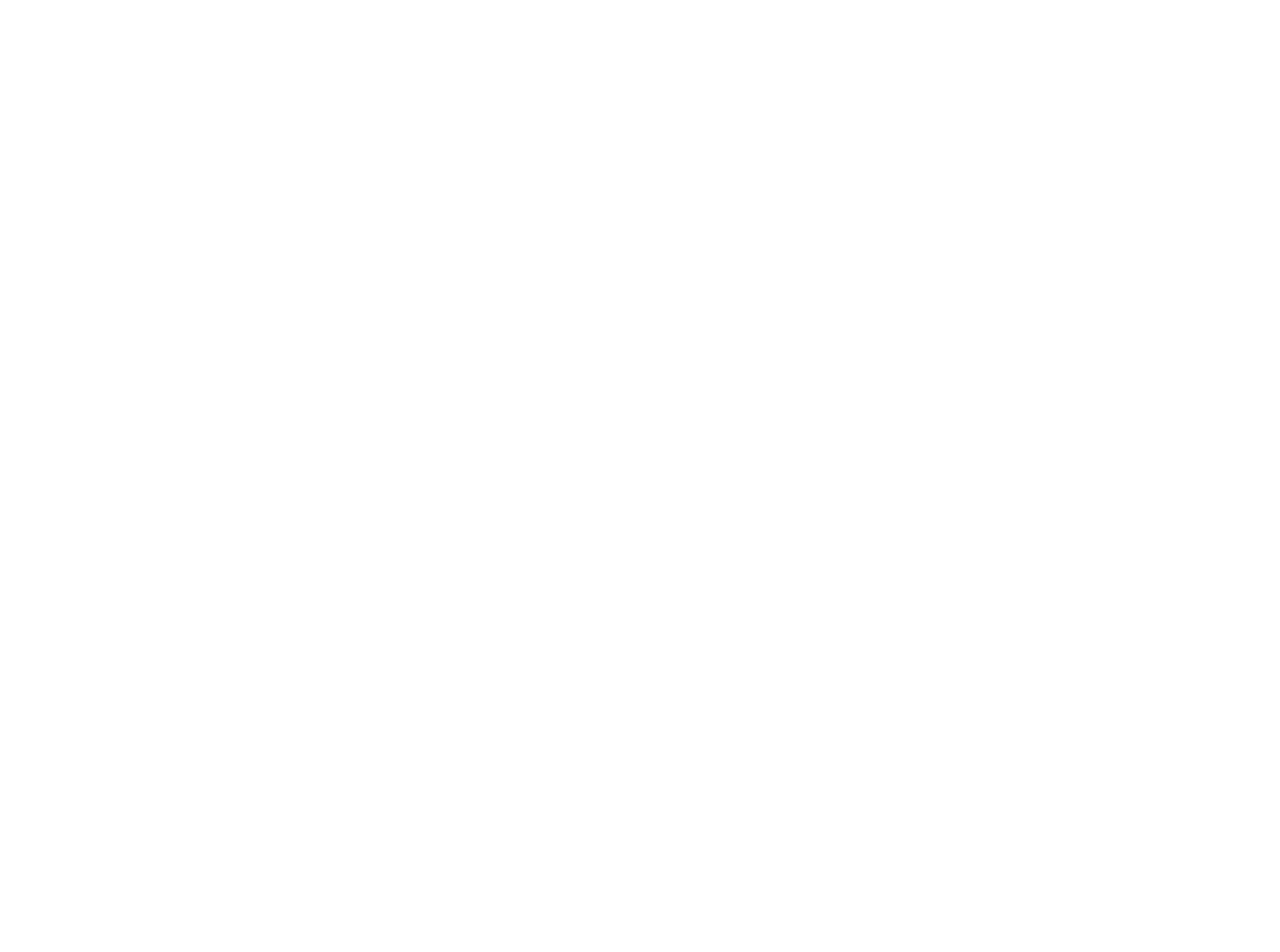
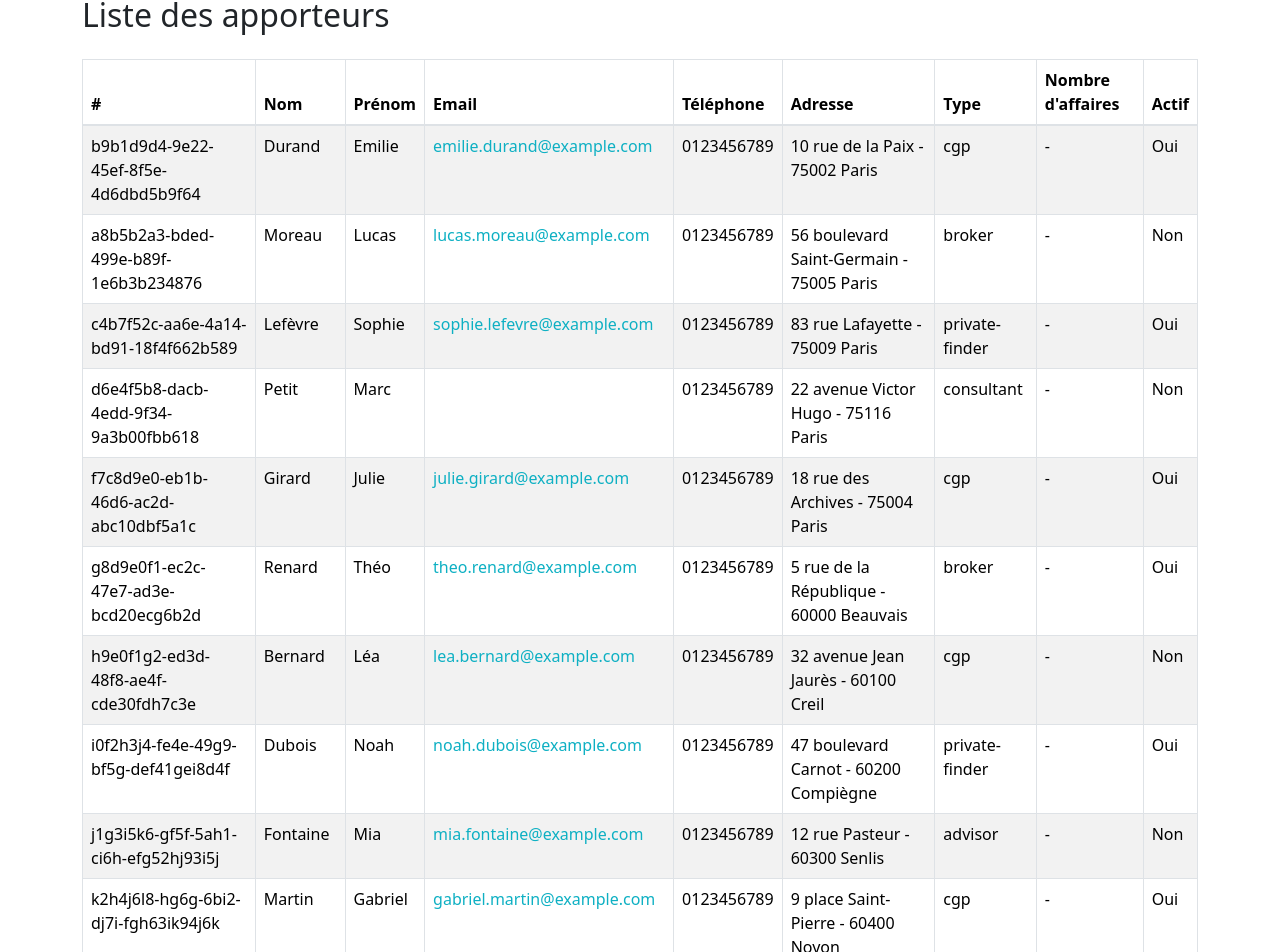
Before and after one commit to Joehann/mapeo-reward, a React (Vite) app: page /partners in a window 1280 px wide. Shown: the part 229-1181 px from the top of the page. Before the commit the page ends 800 px from the top, so only its background shows below. Built offline with nearby package versions, Linux system fonts and the light colour scheme.

Commit message:
Add partner listing functionality with detailed types
Implemented a Partner List page displaying partner data in a table. Added new type specifications to handle 'other' partner types and extended repository and presenter logic to fetch and display partner data from a fake dataset.

```diff
--- a/src/modules/partner/domain/schema/partner.schema.ts
+++ b/src/modules/partner/domain/schema/partner.schema.ts
@@ -6,6 +6,7 @@
     lastname: z.string(),
     email: z.string(),
     type: z.string(), //CGP, broker,...
+    otherType: z.string().nullable(),
     phone: z.string(),
     address: z.string(),
     postalCode: z.string(),
--- a/src/modules/partner/infrastructure/fake-data/partner.fake-data.ts
+++ b/src/modules/partner/infrastructure/fake-data/partner.fake-data.ts
@@ -6,6 +6,7 @@
     lastname: "doe",
     email: "",
     type: "cgp",
+    otherType: null,
     phone: "0123456789",
     address: "123, avenue des Champs-Elysées",
     postalCode: "75008",
@@ -14,3 +15,186 @@
     createdAt: new Date('2025/02/25'),
     updatedAt: new Date('2025/02/25')
 }
+
+export const partnersCollectionFake: Partner[] = [
+    {
+        id: "b9b1d9d4-9e22-45ef-8f5e-4d6dbd5b9f64",
+        firstname: "Emilie",
+        lastname: "Durand",
+        email: "emilie.durand@example.com",
+        type: "cgp",
+        otherType: null,
+        phone: "0123456789",
+        address: "10 rue de la Paix",
+        postalCode: "75002",
+        city: "Paris",
+        isEnabled: true,
+        createdAt: new Date('2024/01/03'),
+        updatedAt: new Date('2024/01/03')
+    },
+    {
+        id: "a8b5b2a3-bded-499e-b89f-1e6b3b234876",
+        firstname: "Lucas",
+        lastname: "Moreau",
+        email: "lucas.moreau@example.com",
+        type: "broker",
+        otherType: null,
+        phone: "0123456789",
+        address: "56 boulevard Saint-Germain",
+        postalCode: "75005",
+        city: "Paris",
+        isEnabled: false,
+        createdAt: new Date('2024/02/20'),
+        updatedAt: new Date('2024/02/20')
+    },
+    {
+        id: "c4b7f52c-aa6e-4a14-bd91-18f4f662b589",
+        firstname: "Sophie",
+        lastname: "Lefèvre",
+        email: "sophie.lefevre@example.com",
+        type: "private-finder",
+        otherType: null,
+        phone: "0123456789",
+        address: "83 rue Lafayette",
+        postalCode: "75009",
+        city: "Paris",
+        isEnabled: true,
+        createdAt: new Date('2024/03/15'),
+        updatedAt: new Date('2024/03/15')
+    },
+    {
+        id: "d6e4f5b8-dacb-4edd-9f34-9a3b00fbb618",
+        firstname: "Marc",
+        lastname: "Petit",
+        email: "",
+        type: "other",
+        otherType: "consultant",
+        phone: "0123456789",
+        address: "22 avenue Victor Hugo",
+        postalCode: "75116",
+        city: "Paris",
+        isEnabled: false,
+        createdAt: new Date('2024/04/25'),
+        updatedAt: new Date('2024/04/25')
+    },
+    {
+        id: "f7c8d9e0-eb1b-46d6-ac2d-abc10dbf5a1c",
+        firstname: "Julie",
+        lastname: "Girard",
+        email: "julie.girard@example.com",
+        type: "cgp",
+        otherType: null,
+        phone: "0123456789",
+        address: "18 rue des Archives",
+        postalCode: "75004",
+        city: "Paris",
+        isEnabled: true,
+        createdAt: new Date('2024/05/07'),
+        updatedAt: new Date('2024/05/07')
+    },
+    {
+        id: "g8d9e0f1-ec2c-47e7-ad3e-bcd20ecg6b2d",
+        firstname: "Théo",
+        lastname: "Renard",
+        email: "theo.renard@example.com",
+        type: "broker",
+        otherType: null,
+        phone: "0123456789",
+        address: "5 rue de la République",
+        postalCode: "60000",
+        city: "Beauvais",
+        isEnabled: true,
+        createdAt: new Date('2024/06/18'),
+        updatedAt: new Date('2024/06/18')
+    },
+    {
+        id: "h9e0f1g2-ed3d-48f8-ae4f-cde30fdh7c3e",
+        firstname: "Léa",
+        lastname: "Bernard",
+        email: "lea.bernard@example.com",
+        type: "cgp",
+        otherType: null,
+        phone: "0123456789",
+        address: "32 avenue Jean Jaurès",
+        postalCode: "60100",
+        city: "Creil",
+        isEnabled: false,
+        createdAt: new Date('2024/07/29'),
+        updatedAt: new Date('2024/07/29')
+    },
+    {
+        id: "i0f2h3j4-fe4e-49g9-bf5g-def41gei8d4f",
+        firstname: "Noah",
+        lastname: "Dubois",
+        email: "noah.dubois@example.com",
+        type: "private-finder",
+        otherType: null,
+        phone: "0123456789",
+        address: "47 boulevard Carnot",
+        postalCode: "60200",
+        city: "Compiègne",
+        isEnabled: true,
+        createdAt: new Date('2024/08/10'),
+        updatedAt: new Date('2024/08/10')
+    },
+    {
+        id: "j1g3i5k6-gf5f-5ah1-ci6h-efg52hj93i5j",
+        firstname: "Mia",
+        lastname: "Fontaine",
+        email: "mia.fontaine@example.com",
+        type: "other",
+        otherType: "advisor",
+        phone: "0123456789",
+        address: "12 rue Pasteur",
+        postalCode: "60300",
+        city: "Senlis",
+        isEnabled: false,
+        createdAt: new Date('2024/09/12'),
+        updatedAt: new Date('2024/09/12')
+    },
+    {
+        id: "k2h4j6l8-hg6g-6bi2-dj7i-fgh63ik94j6k",
+        firstname: "Gabriel",
+        lastname: "Martin",
+        email: "gabriel.martin@example.com",
+        type: "cgp",
+        otherType: null,
+        phone: "0123456789",
+        address: "9 place Saint-Pierre",
+        postalCode: "60400",
+        city: "Noyon",
+        isEnabled: true,
+        createdAt: new Date('2024/10/22'),
+        updatedAt: new Date('2024/10/22')
+    },
+    {
+        id: "l3i5k7m9-ih7h-7cj3-ek8j-ghi74jl05k7l",
+        firstname: "Chloé",
+        lastname: "Leroy",
+        email: "chloe.leroy@example.com",
+        type: "broker",
+        otherType: null,
+        phone: "0123456789",
+        address: "78 rue Saint-Lazare",
+        postalCode: "60500",
+        city: "Chantilly",
+        isEnabled: false,
+        createdAt: new Date('2024/11/30'),
+        updatedAt: new Date('2024/11/30')
+    },
+    {
+        id: "m4j6l8n0-ji8i-8dk4-fl9k-ijk85km16l8m",
+        firstname: "Ethan",
+        lastname: "Rousseau",
+        email: "ethan.rousseau@example.com",
+        type: "private-finder",
+        otherType: null,
+        phone: "0123456789",
+        address: "23 rue des Écoles",
+        postalCode: "60600",
+        city: "Clermont",
+        isEnabled: true,
+        createdAt: new Date('2024/12/15'),
+        updatedAt: new Date('2024/12/15')
+    },
+];
--- a/src/modules/partner/infrastructure/partner.presenter.ts
+++ b/src/modules/partner/infrastructure/partner.presenter.ts
@@ -6,11 +6,18 @@
         return await repository.create(partner)
     }
 
+    const handleRetrieveAllPartners = async (set: (partners: Partner[]) => void): Promise<void> => {
+        const partners = await repository.findAll()
+        set(partners)
+    }
+
     return {
-        handleInvitePartner: handleInvitePartner
+        handleInvitePartner,
+        handleRetrieveAllPartners,
     }
 }
 
 export type BusinessPartnerPresenterType = {
     handleInvitePartner: (partner: Partner) => Promise<Partner>
+    handleRetrieveAllPartners: (set: (partners: Partner[]) => void) => Promise<void>
 }
--- a/src/modules/partner/infrastructure/repository/partner-repository.stub.ts
+++ b/src/modules/partner/infrastructure/repository/partner-repository.stub.ts
@@ -1,5 +1,6 @@
 import {IPartner} from "./partner.repository.interface.ts";
 import {Partner, PartnerToCreate} from "../../domain/partner.type.ts";
+import {partnersCollectionFake} from "../fake-data/partner.fake-data.ts";
 
 export class PartnerRepositoryStub implements IPartner {
     private partners: Partner[] = [];
@@ -15,6 +16,10 @@
         return this.partners[-1]
     }
 
+    public async findAll(): Promise<Partner[]> {
+        return partnersCollectionFake
+    }
+
     public add(partner: Partner): void {
         this.partners.push(partner)
     }
--- a/src/modules/partner/infrastructure/repository/partner.repository.interface.ts
+++ b/src/modules/partner/infrastructure/repository/partner.repository.interface.ts
@@ -2,4 +2,5 @@
 
 export interface IPartner {
     create: (partner: PartnerToCreate) => Promise<Partner>
+    findAll: () => Promise<Partner[]>
 }
--- a/src/react/pages/PartnerListPage/index.tsx
+++ b/src/react/pages/PartnerListPage/index.tsx
@@ -1,3 +1,60 @@
+import {Container, Table} from "react-bootstrap";
+import {usePresenters} from "../../hooks/usePresenters.tsx";
+import {Partner} from "../../../modules/partner/domain/partner.type.ts";
+import {ReactElement, useEffect, useState} from "react";
+
 export const PartnerListPage = () => {
-    return <div>Partner List</div>
+    const presenters = usePresenters();
+    const {handleRetrieveAllPartners} = presenters.businessPartner()
+    const [partners, setPartners] = useState<Partner[] | null>(null);
+
+    useEffect(() => {
+        if (!partners) {
+            void handleRetrieveAllPartners(setPartners)
+        }
+    }, [partners, handleRetrieveAllPartners])
+
+    if (!partners) return null;
+
+    return <Container>
+        <div className='mt-5'>
+            <h2 className="mb-4">Liste des apporteurs</h2>
+            <Table striped bordered>
+                <thead className='fw-bold'>
+                <tr>
+                    <th>#</th>
+                    <th>Nom</th>
+                    <th>Prénom</th>
+                    <th>Email</th>
+                    <th>Téléphone</th>
+                    <th>Adresse</th>
+                    <th>Type</th>
+                    <th>Nombre d'affaires</th>
+                    <th>Actif</th>
+                </tr>
+                </thead>
+                <tbody>
+                {partners.map((partner: Partner) => PartnersListRow(partner))}
+                </tbody>
+            </Table>
+        </div>
+    </Container>
 }
+
+const PartnersListRow = (partner: Partner): ReactElement => {
+    return <tr>
+        <td>{partner.id}</td>
+        <td>{partner.lastname}</td>
+        <td>{partner.firstname}</td>
+        <td>
+            <a
+                href={`mailto:${partner.email}`}>{partner.email}
+            </a>
+        </td>
+        <td>{partner.phone}</td>
+        <td>{partner.address} - {partner.postalCode} {partner.city}</td>
+        <td>{partner.type === 'other' ? partner.otherType : partner.type}</td>
+        <td>-</td>
+        <td>{partner.isEnabled ? 'Oui' : 'Non'}</td>
+    </tr>
+}
```
Also changed, not shown: src/modules/partner/domain/partner.type.ts (+11 -2 lines).
